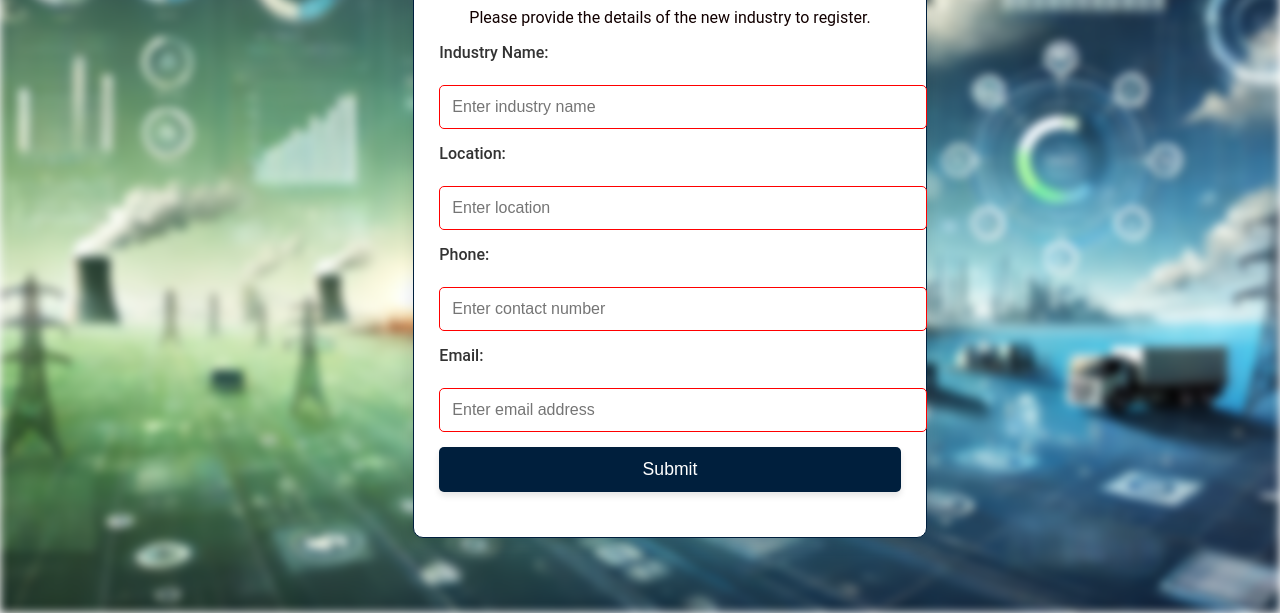
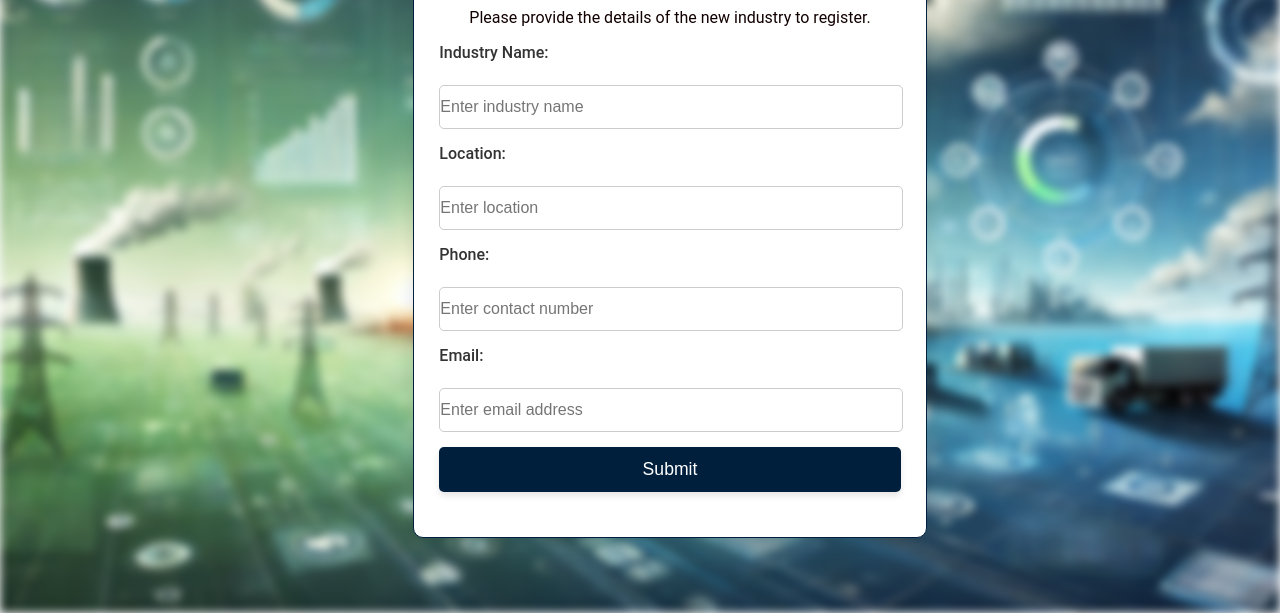
Before and after one commit to navjivan-02/CAQMIEAS-registration, a plain HTML site: page index.html in a window 1280 px wide. Both pictures are taken after a click on the button "Register New Industry". Shown: the part 187-800 px from the top of the page. Drawn offline with Linux system fonts and the light colour scheme; no server answers.

Commit message:
New CSS added by Mansi

```diff
--- a/css/style.css
+++ b/css/style.css
@@ -9,7 +9,7 @@ body {
   align-items: center;
   overflow: hidden;
   position: relative;
-  background-color: #fff; /* White background */
+  background-color: transparent; /* White background */
 }
 
 .background-overlay {
@@ -30,6 +30,13 @@ h2, h3, label, p, .or-text, .success-message {
   color: rgb(18, 1, 1); /* Dark color for text to contrast with white background */
 }
 
+#industryForm{
+  position: relative;
+  text-align: center;
+  color: #333; /* Dark text for legibility */
+  margin: 10px
+}
+
 /* Main Content Styling */
 .content {
   position: relative;
@@ -44,16 +51,6 @@ h2, h3, label, p, .or-text, .success-message {
 }
 
 /* Form and Container Styling */
-#industrySelection, #industryForm, #stationForm {
-  max-width: 600px;
-  margin: 40px auto;
-  padding: 25px;
-  background-color: white;
-  border-radius: 10px;
-  box-shadow: 0 5px 15px rgba(0, 0, 0, 0.1);
-  border: 1px solid #001f3d;
-  color: #333; /* Dark text for form */
-}
 
 h2, h3 {
   font-weight: 600;
@@ -75,7 +72,7 @@ h3 {
 }
 
 /* Form Inputs Styling */
-input[type="text"], input[type="email"], select {
+select {
   width: 100%;
   padding: 12px;
   margin: 15px 0;
@@ -85,6 +82,32 @@ input[type="text"], input[type="email"], select {
   color: #333;
   transition: border-color 0.3s ease;
 }
+
+#industrySelection, #industryForm, #stationForm {
+  max-width: 600px;
+  margin: 40px auto;
+  padding: 25px;
+  background-color: white;
+  border-radius: 10px;
+  box-shadow: 0 5px 15px rgba(0, 0, 0, 0.1);
+  border: 1px solid #001f3d;
+  color: #333; /* Dark text for form */
+}
+
+#stationID, #stationName, #stationLocation, #industryName, #industryLocation, #industryPhone, #industryEmail {
+  width: 100%;
+  padding-top: 12px;
+  padding-bottom: 12px;
+  padding-right: 0px;
+  padding-left: 0px;
+  margin: 15px 0;
+  border: 1px solid #ccc;
+  border-radius: 5px;
+  font-size: 1rem;
+  color: #333;
+  transition: border-color 0.3s ease;
+}
+
 
 /* Focus Effect */
 input:focus, select:focus {
@@ -201,7 +224,7 @@ label {
 
   #industrySelection, #industryForm, #stationForm {
     padding: 20px;
-    margin: 20px auto;
+    margin: 20px;
   }
 
   /* Ensure text remains legible on small screens */
@@ -216,7 +239,7 @@ label {
 
 @media (min-width: 768px) and (max-width: 1024px) {
   .content {
-    margin: 0 15px;
+    margin: 15px;
     padding: 15px;
   }
 
```
Also changed, not shown: index.html (line endings or trailing spaces).
